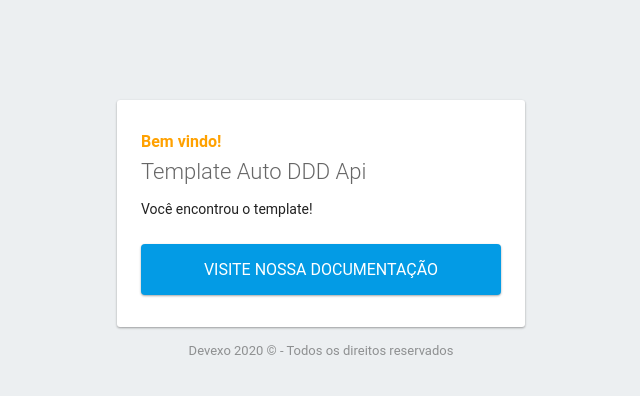
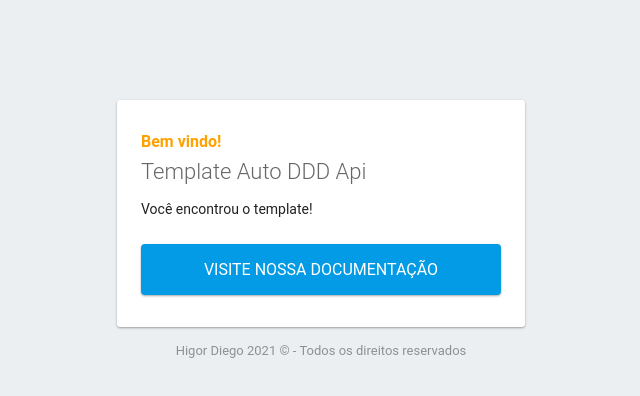
Before and after one commit to higordiego/agnostic-api, a website: page core/public/index.html in a window 1280 px wide. Shown: the full height of the page, 319-959 px from the left. Drawn offline with Linux system fonts and the light colour scheme.

Commit message:
add: actions

```diff
--- a/core/public/index.html
+++ b/core/public/index.html
@@ -91,6 +91,6 @@
     </a>
 </div>
 
-<p id="load">Devexo 2020 &copy; - Todos os direitos reservados</p>
+<p id="load">Higor Diego 2021 &copy; - Todos os direitos reservados</p>
 </body>
 </html>
```
